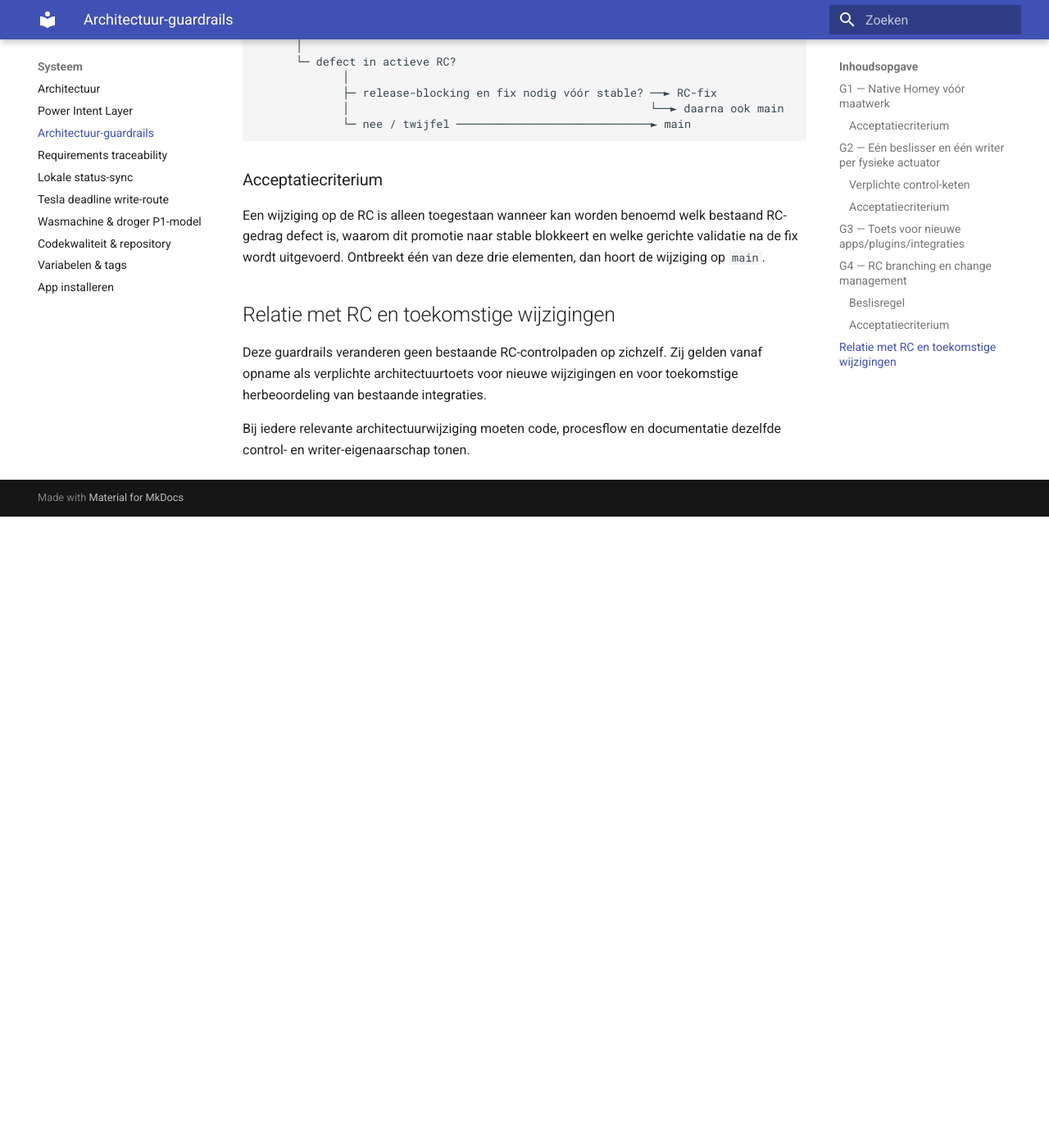
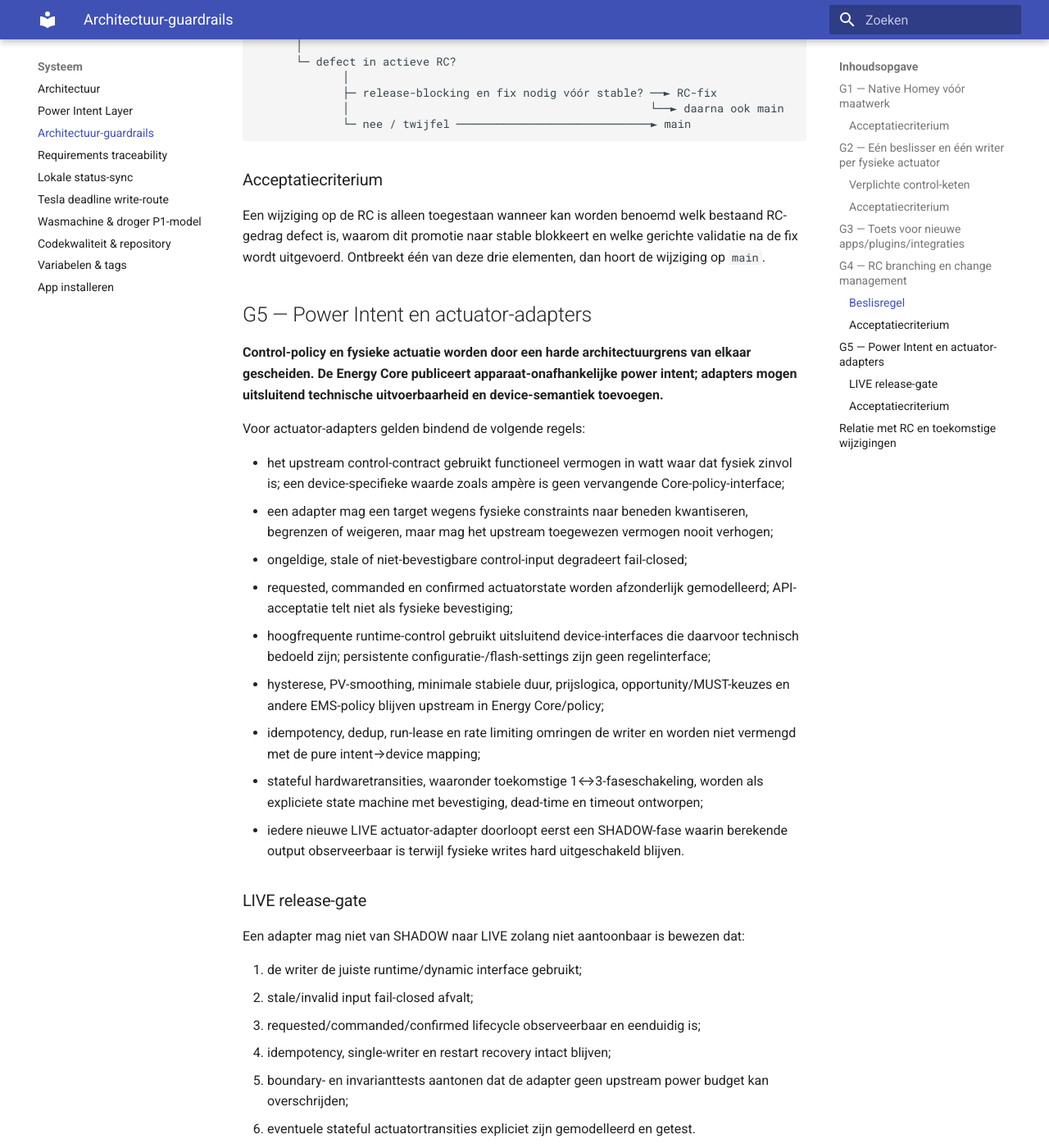
Before and after one commit to OnsKasteeltje/homey-energy-manual, an MkDocs documentation site: the page built from docs/architectuur-guardrails.md, in a window 1280 px wide and 1400 px high, scrolled down 3504 px. Shown: the whole window at 82% size. Built offline with MkDocs 1.6.1 and Material for MkDocs 9.7.7, drawn with Linux system fonts in a browser that asks for light colours; before the commit the page ends 4134 px from its top, so only the background shows below that; some of the changed text lies outside the part shown.

Commit message:
Add actuator adapter architecture guardrail

```diff
--- a/docs/architectuur-guardrails.md
+++ b/docs/architectuur-guardrails.md
@@ -116,6 +116,39 @@ Wijzigingsverzoek
 
 Een wijziging op de RC is alleen toegestaan wanneer kan worden benoemd welk bestaand RC-gedrag defect is, waarom dit promotie naar stable blokkeert en welke gerichte validatie na de fix wordt uitgevoerd. Ontbreekt één van deze drie elementen, dan hoort de wijziging op `main`.
 
+## G5 — Power Intent en actuator-adapters
+
+**Control-policy en fysieke actuatie worden door een harde architectuurgrens van elkaar gescheiden. De Energy Core publiceert apparaat-onafhankelijke power intent; adapters mogen uitsluitend technische uitvoerbaarheid en device-semantiek toevoegen.**
+
+Voor actuator-adapters gelden bindend de volgende regels:
+
+- het upstream control-contract gebruikt functioneel vermogen in watt waar dat fysiek zinvol is; een device-specifieke waarde zoals ampère is geen vervangende Core-policy-interface;
+- een adapter mag een target wegens fysieke constraints naar beneden kwantiseren, begrenzen of weigeren, maar mag het upstream toegewezen vermogen nooit verhogen;
+- ongeldige, stale of niet-bevestigbare control-input degradeert fail-closed;
+- requested, commanded en confirmed actuatorstate worden afzonderlijk gemodelleerd; API-acceptatie telt niet als fysieke bevestiging;
+- hoogfrequente runtime-control gebruikt uitsluitend device-interfaces die daarvoor technisch bedoeld zijn; persistente configuratie-/flash-settings zijn geen regelinterface;
+- hysterese, PV-smoothing, minimale stabiele duur, prijslogica, opportunity/MUST-keuzes en andere EMS-policy blijven upstream in Energy Core/policy;
+- idempotency, dedup, run-lease en rate limiting omringen de writer en worden niet vermengd met de pure intent→device mapping;
+- stateful hardwaretransities, waaronder toekomstige 1↔3-faseschakeling, worden als expliciete state machine met bevestiging, dead-time en timeout ontworpen;
+- iedere nieuwe LIVE actuator-adapter doorloopt eerst een SHADOW-fase waarin berekende output observeerbaar is terwijl fysieke writes hard uitgeschakeld blijven.
+
+### LIVE release-gate
+
+Een adapter mag niet van SHADOW naar LIVE zolang niet aantoonbaar is bewezen dat:
+
+1. de writer de juiste runtime/dynamic interface gebruikt;
+2. stale/invalid input fail-closed afvalt;
+3. requested/commanded/confirmed lifecycle observeerbaar en eenduidig is;
+4. idempotency, single-writer en restart recovery intact blijven;
+5. boundary- en invarianttests aantonen dat de adapter geen upstream power budget kan overschrijden;
+6. eventuele stateful actuatortransities expliciet zijn gemodelleerd en getest.
+
+Voor de Easee EV Power Adapter v0.1 betekent dit aanvullend: vaste 3-fase mapping, geen automatische phaseswitching en uitsluitend dynamic/volatile current-control bij een latere LIVE-cut-over.
+
+### Acceptatiecriterium
+
+Een actuator-adapter is niet architectuurconform wanneer hij zelfstandig EMS-policy toevoegt, een upstream power intent kan verhogen, stale data als actueel behandelt, configuratie-instellingen als frequente runtime-write gebruikt of fysieke uitvoering afleidt uit alleen een API-acknowledgement.
+
 ## Relatie met RC en toekomstige wijzigingen
 
 Deze guardrails veranderen geen bestaande RC-controlpaden op zichzelf. Zij gelden vanaf opname als verplichte architectuurtoets voor nieuwe wijzigingen en voor toekomstige herbeoordeling van bestaande integraties.
```
